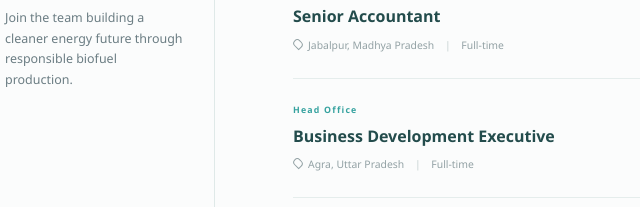
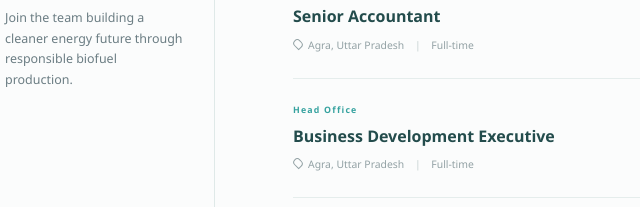
Before and after one commit to rrsbbf/sbbfuels, a website: page careers.html in a window 1280 px wide. Shown: the part 330-537 px from the top of the page, 59-699 px from the left. Drawn offline with Linux system fonts and the light colour scheme.

Commit message:
Career positions Location,

```diff
--- a/careers.html
+++ b/careers.html
@@ -57,7 +57,7 @@
                         <span class="openings-count">3 OPEN POSITIONS</span>
                     </div>
                     <div class="role-list">
-                        <article class="role-card"><div class="role-copy"><p class="role-type">PLANT OPERATIONS</p><h3>Senior Accountant</h3><p class="role-meta"><span class="icon-location" aria-hidden="true"></span>Jabalpur, Madhya Pradesh <span class="meta-divider">|</span> Full-time</p></div><a class="apply-button" href="https://docs.google.com/forms/d/e/1FAIpQLSdo3mi2XA-yZ5hqjfKoSrKq-lfKZnDyf1Gjj7v94JduCYqSpQ/viewform?usp=dialog" target="_blank" rel="noopener noreferrer">Submit Application <span aria-hidden="true">&#8594;</span></a></article>
+                        <article class="role-card"><div class="role-copy"><p class="role-type">PLANT OPERATIONS</p><h3>Senior Accountant</h3><p class="role-meta"><span class="icon-location" aria-hidden="true"></span>Agra, Uttar Pradesh <span class="meta-divider">|</span> Full-time</p></div><a class="apply-button" href="https://docs.google.com/forms/d/e/1FAIpQLSdo3mi2XA-yZ5hqjfKoSrKq-lfKZnDyf1Gjj7v94JduCYqSpQ/viewform?usp=dialog" target="_blank" rel="noopener noreferrer">Submit Application <span aria-hidden="true">&#8594;</span></a></article>
                         <article class="role-card"><div class="role-copy"><p class="role-type">Head Office </p><h3>Business Development Executive </h3><p class="role-meta"><span class="icon-location" aria-hidden="true"></span>Agra, Uttar Pradesh <span class="meta-divider">|</span> Full-time</p></div><a class="apply-button" href="https://docs.google.com/forms/d/e/1FAIpQLSdo3mi2XA-yZ5hqjfKoSrKq-lfKZnDyf1Gjj7v94JduCYqSpQ/viewform?usp=dialog" target="_blank" rel="noopener noreferrer">Submit Application <span aria-hidden="true">&#8594;</span></a></article>
                         <article class="role-card"><div class="role-copy"><p class="role-type">DESIGN &amp; DATA ANALYSIS</p><h3>Business Analyst / BI Developer</h3><p class="role-meta"><span class="icon-location" aria-hidden="true"></span>Agra, Uttar Pradesh <span class="meta-divider">|</span> Full-time</p></div><a class="apply-button" href="https://docs.google.com/forms/d/e/1FAIpQLSdo3mi2XA-yZ5hqjfKoSrKq-lfKZnDyf1Gjj7v94JduCYqSpQ/viewform?usp=dialog" target="_blank" rel="noopener noreferrer">Submit Application <span aria-hidden="true">&#8594;</span></a></article>
                     </div>
```
